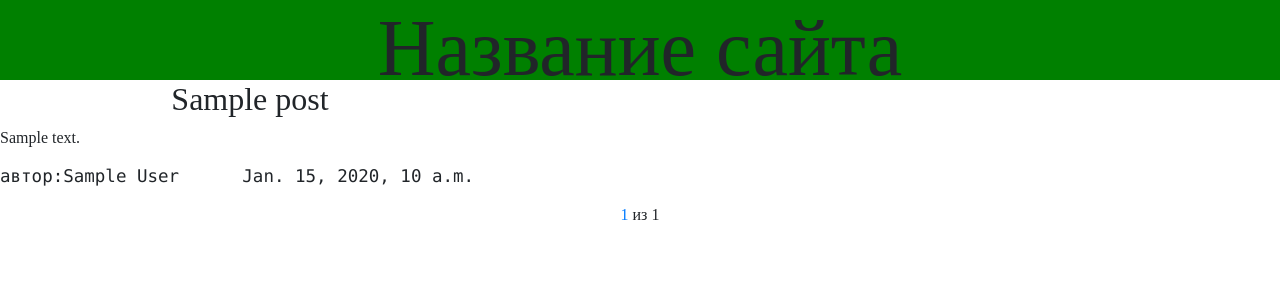
After one commit to Katerina964/worker, a Django app: template django/newssite/blog/templates/blog/detail.html in a window 1280 px wide. The commit adds this page. Shown: the top 300 px of the page. Run offline with Django 3.2, Linux system fonts and the light colour scheme; the template is opened without the code that fills it: most values are stand-ins (such as "Sample title", 1, 10 or a date in 2020); some libraries are stand-ins or nearby versions.

Commit message:
with quantity

```diff
--- a/django/newssite/blog/models.py
+++ b/django/newssite/blog/models.py
@@ -1,5 +1,6 @@
 from django.db import models
 from django.utils import timezone
+import datetime
 
 class Author(models.Model):
     name =models.CharField(max_length=50)
@@ -15,6 +16,7 @@ class Post(models.Model):
     img = models.ImageField(upload_to='hairclip', verbose_name='photo', blank=True)
     published_date = models.DateTimeField(
             default=timezone.now)
+    quantity=models.PositiveSmallIntegerField(default=1)
 
 
     def __str__(self):
--- a/django/newssite/blog/static/css/blog.css
+++ b/django/newssite/blog/static/css/blog.css
@@ -1,7 +1,8 @@
 
 body {font-family: Times New Roman;}
-p{overflow: hidden;}
-
-
+p { white-space: nowrap; overflow: hidden; text-overflow: ellipsis;}
+.detail h2{text-align: center;}
+.detail{width: 500px }
 h1 {text-align: center; font-size: 500%;}
 .Site_Name{background-color: green;  height:10%; }
+h2 {text-align: center;}
--- a/django/newssite/blog/templates/blog/base.html
+++ b/django/newssite/blog/templates/blog/base.html
@@ -10,7 +10,7 @@
         <link rel="stylesheet" href="https://maxcdn.bootstrapcdn.com/bootstrap/4.5.0/css/bootstrap.min.css">
         <link href='//fonts.googleapis.com/css?family=Lobster&subset=latin,latin-ext' rel='stylesheet' type='text/css'>
         <link rel="stylesheet" href="{% static 'css/blog.css' %}">
-        <!-- <link rel="stylesheet" media="screen and (max-width: 768px)" href="{% static 'css/clip1.css' %}"> -->
+
 
     </head>
     <body>
--- /dev/null
+++ b/django/newssite/blog/templates/blog/detail.html
@@ -0,0 +1,12 @@
+
+{% extends 'blog/base.html' %}
+{% block content %}
+<div class="detail" style="width: 500px">
+<h2>{{ post.title }}</h2>
+<!-- <img src="{{hairclip.img.url}}" alt="{{ hairclip.img.name }}"><button name="product" value="{{ hairclip.pk }}" -->
+                <!-- type="submit" class="btn btn-outline-warning">купить</button></form> -->
+
+ <p>{{ post.text }}</p>
+ <div  stile="text-align: bottom"><h5><pre>автор:{{ post.author }}      {{ post.published_date }} </pre></h5></div>
+ </div>
+{% endblock %}
--- a/django/newssite/blog/urls.py
+++ b/django/newssite/blog/urls.py
@@ -1,12 +1,12 @@
 from django.urls import path, re_path
 from django.conf.urls.static import static
 from django.conf import settings
-from .views import HomePageView
+from .views import homePageView
 from . import views
 
 app_name = 'blog'
 
 urlpatterns = [
-    # path(r'^$', views.post_list, name='post_list'),
-    path('', HomePageView.as_view(), name='HomePageView'),
+    path('',views.homePageView, name='homePageView'),
+    path('blog/<int:pk>/', views.detail, name='detail'),
 ]
```
Also changed, not shown: django/newssite/blog/templates/blog/post_list.html (+10 -6 lines), django/newssite/blog/views.py (+17 -7 lines), django/newssite/blog/migrations/0004_post_quantity.py (added).
